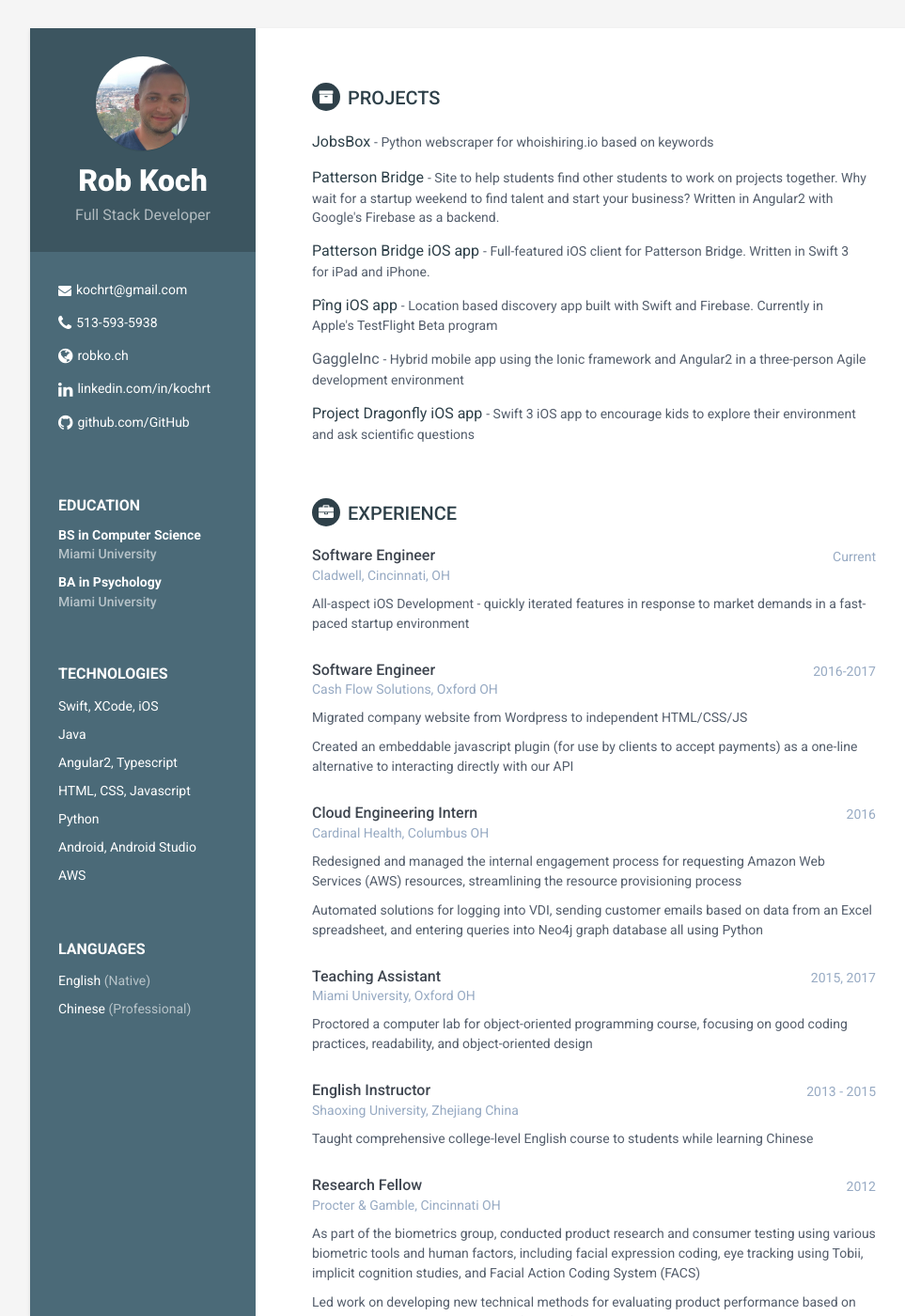
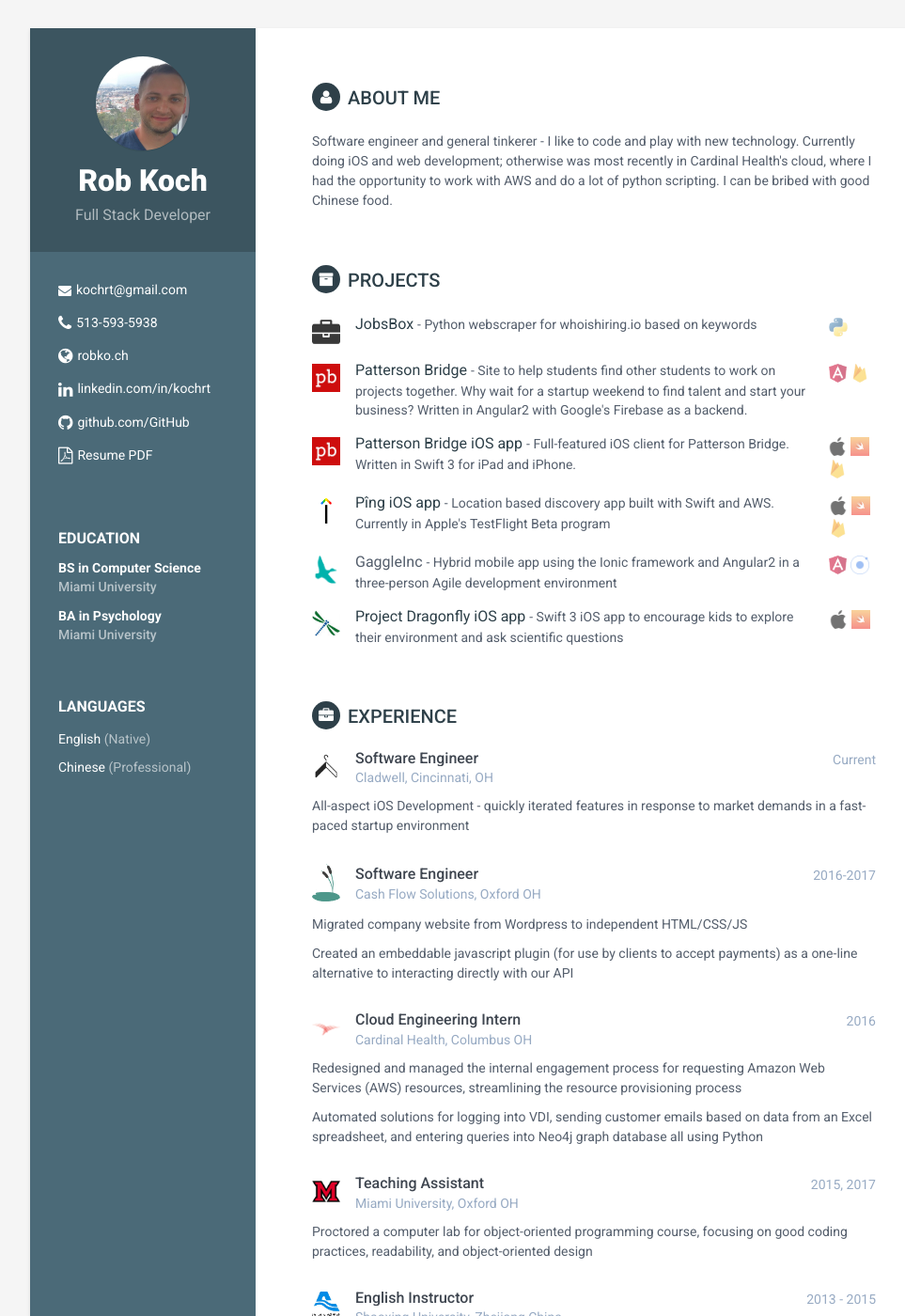
Before and after one commit to kochrt/kochrt.github.io, a Jekyll site: the page built from index.md, in a window 1280 px wide and 1400 px high. Shown: the whole window at 94% size, without its empty margins (128-1091 px from the left). Built offline with Jekyll 4.4.1, drawn with Linux system fonts in a browser that asks for light colours; some of the changed text lies outside the part shown.

```diff
--- a/_config.yml
+++ b/_config.yml
@@ -13,7 +13,7 @@ url: 'http://robko.ch'
 style: styles-6
 
 # removes images, moves skills to sidebar (more printer friendly)
-light: true
+light: false
 
 #Profile information
 name: Rob Koch
--- a/index.md
+++ b/index.md
@@ -42,7 +42,7 @@ projects: [
         label: "Pîng iOS app",
         img: "ping",
         url: "/ping",
-        details: "Location based discovery app built with Swift and Firebase. Currently in Apple's TestFlight Beta program",
+        details: "Location based discovery app built with Swift and AWS. Currently in Apple's TestFlight Beta program",
         stack: [
             ["iOS.png", "iOS"],
             ["Swift.jpeg", "Swift"],
```
Also changed, not shown: assets/images/ping.png.
